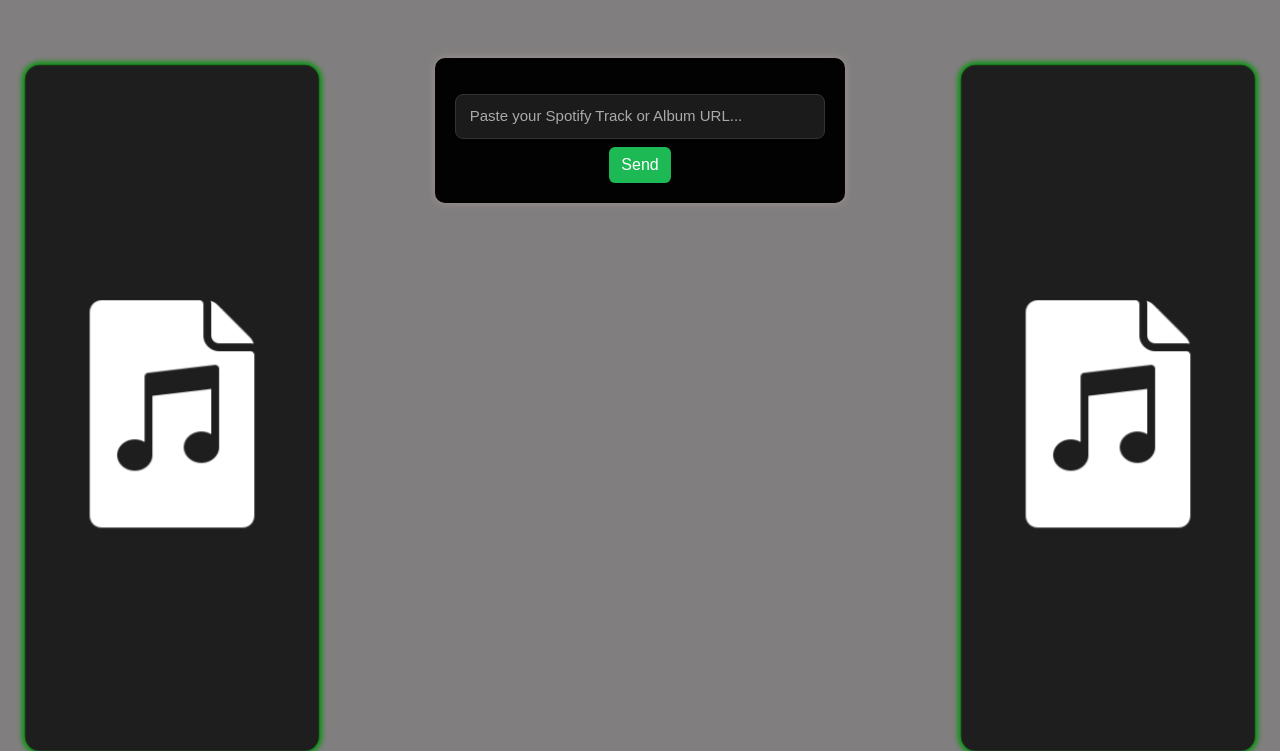
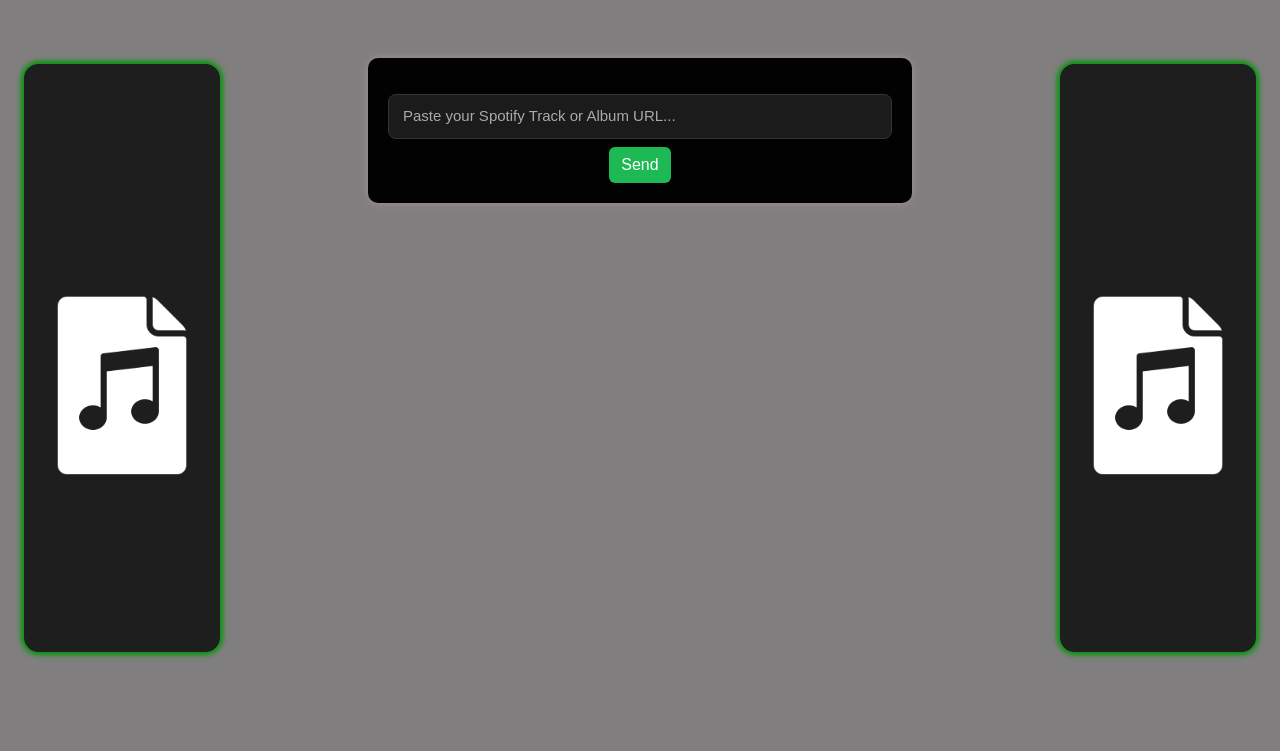
Before and after one commit to VikhashT25/Song_analyzer, a Flask app: page / in a window 1280 px wide. Shown: the part 98-849 px from the top of the page. After the commit the page ends 756 px from the top, so only its background shows below. Run offline with Flask 3, Linux system fonts and the light colour scheme; parts of the project's set-up code (start-up, migrations or seed data) failed here and were passed over; some libraries are stand-ins or nearby versions.

Commit message:
Modify dimensions of left and right side containers
Adjusted the width and height of side containers for better layout.

```diff
--- a/static/style.css
+++ b/static/style.css
@@ -228,14 +228,14 @@
 /* Side containers */
 
 .left-aside{
-        width: 300px;
+        width: 200px;
         box-shadow: whitesmoke;
         border-radius: 15px;
         background-color: #1e1e1e;
         padding-top: 10px;
         margin: 10px;
         float: left;
-        height: 700px;
+        height: 600px;
         box-shadow: 0 0 5px 3px rgb(0, 150, 10);
         display: flex;
         padding: 1.1rem 0;
@@ -250,14 +250,14 @@
 }
 
 .right-aside{
-        width: 300px;
+        width: 200px;
         box-shadow: whitesmoke;
         border-radius: 15px;
         background-color: #1e1e1e;
         padding: 10px;
         margin: 10px;
         float: right;
-        height: 700px;
+        height: 600px;
         box-shadow: 0 0 5px 3px rgb(0, 150, 10);
         display: flex;
         padding: 1.1rem 0;
```
